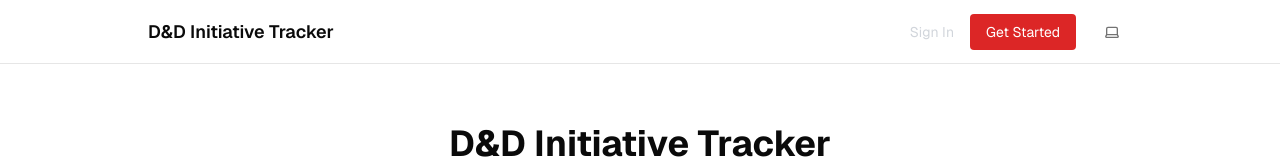
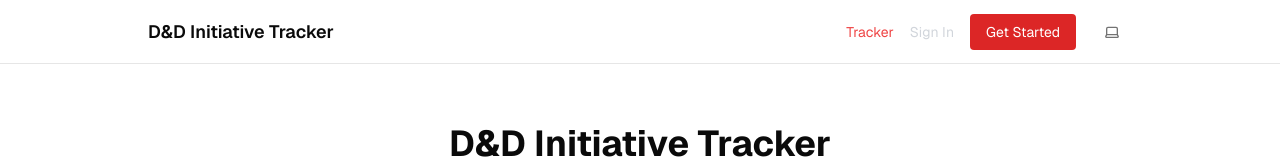
Before and after one commit to rakenduste-programmeerimine-2024/initiative-tracker, a Next.js app: page / in a window 1280 px wide. Shown: the top 160 px of the page. Built offline with nearby package versions, Linux system fonts and the light colour scheme; no server answers.

Commit message:
feat: add tracker page link to navigation bar

```diff
--- a/app/layout.tsx
+++ b/app/layout.tsx
@@ -33,6 +33,9 @@ export default function RootLayout({
                     D&D Initiative Tracker
                   </Link>
                   <div className="flex items-center gap-4">
+                    <Link href="/tracker" className="text-sm text-red-500 hover:underline">
+                      Tracker
+                    </Link>
                     <HeaderAuth />
                     <ThemeSwitcher />
                   </div>
--- /dev/null
+++ b/app/tracker/page.tsx
@@ -0,0 +1,7 @@
+export default function TrackerPage() {
+    return (
+      <div>
+        <h1 className="text-4xl font-bold">Tracker</h1>
+      </div>
+    );
+  }
--- a/components/header-auth.tsx
+++ b/components/header-auth.tsx
@@ -5,6 +5,10 @@ import { createClient } from "@/utils/supabase/client";
 import Link from "next/link";
 import { type User } from "@supabase/supabase-js";
 
+          {/*Tracker page*/}
+          <Link href= "/tracker" className="text-sm text-red-500 hover:underline">
+            Tracker
+          </Link>
 export default function HeaderAuth() {
   const supabase = createClient();
   const [user, setUser] = useState<User | null>(null);
```
